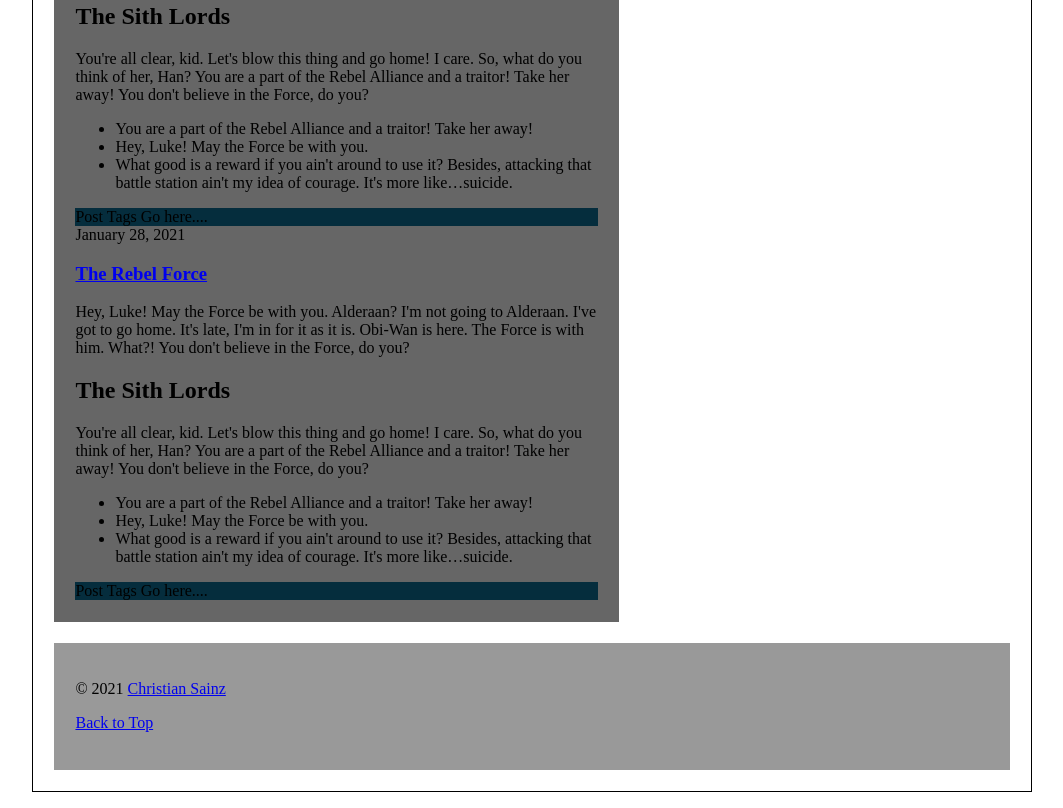
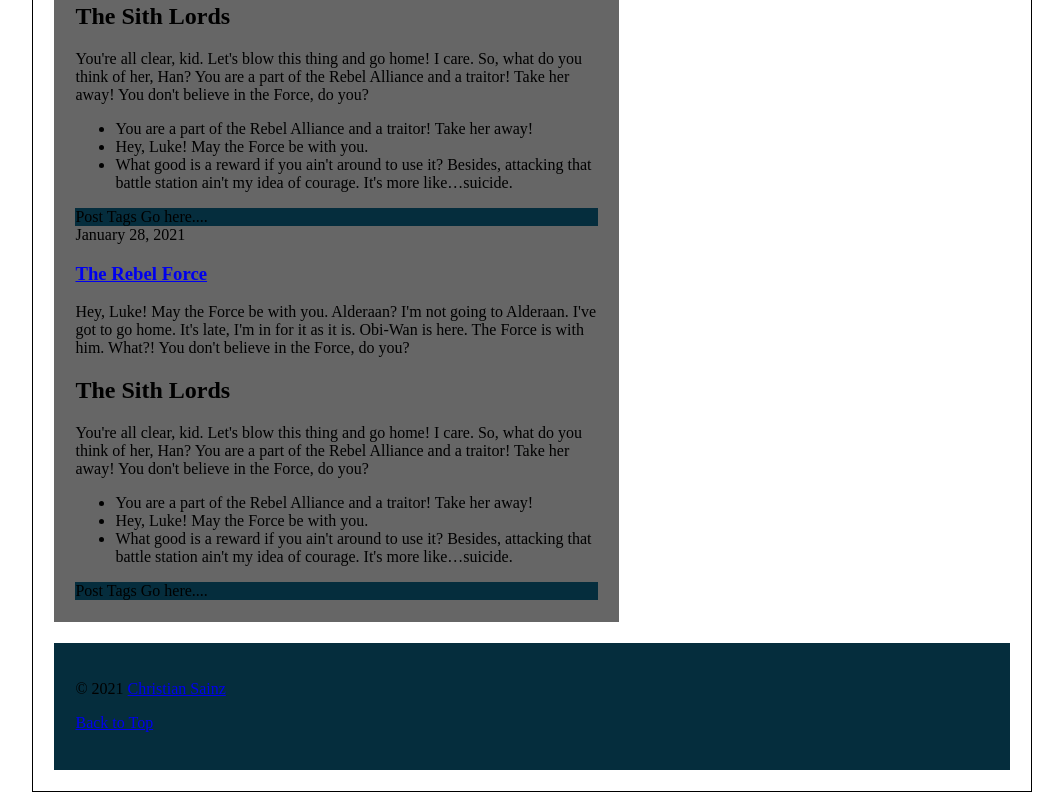
Before and after one commit to cisainz/ifsc-3342, a plain HTML site: page Grid/grid_index.html in a window 1280 px wide. Shown: the part 847-1655 px from the top of the page, without its empty margins (108-1171 px from the left). Drawn offline with Linux system fonts and the light colour scheme.

Commit message:
Grid 1.3.2

```diff
--- a/Grid/grid-style.css
+++ b/Grid/grid-style.css
@@ -59,7 +59,7 @@ aside {
 footer.primary {
   /* 920px */
   width: 95.833%;
-  background: rgba(0, 0, 0, 0.4);
+  background: #052D3D;
   /* 20px */
   margin: 2.083%;
   padding: 2.173%;
```
